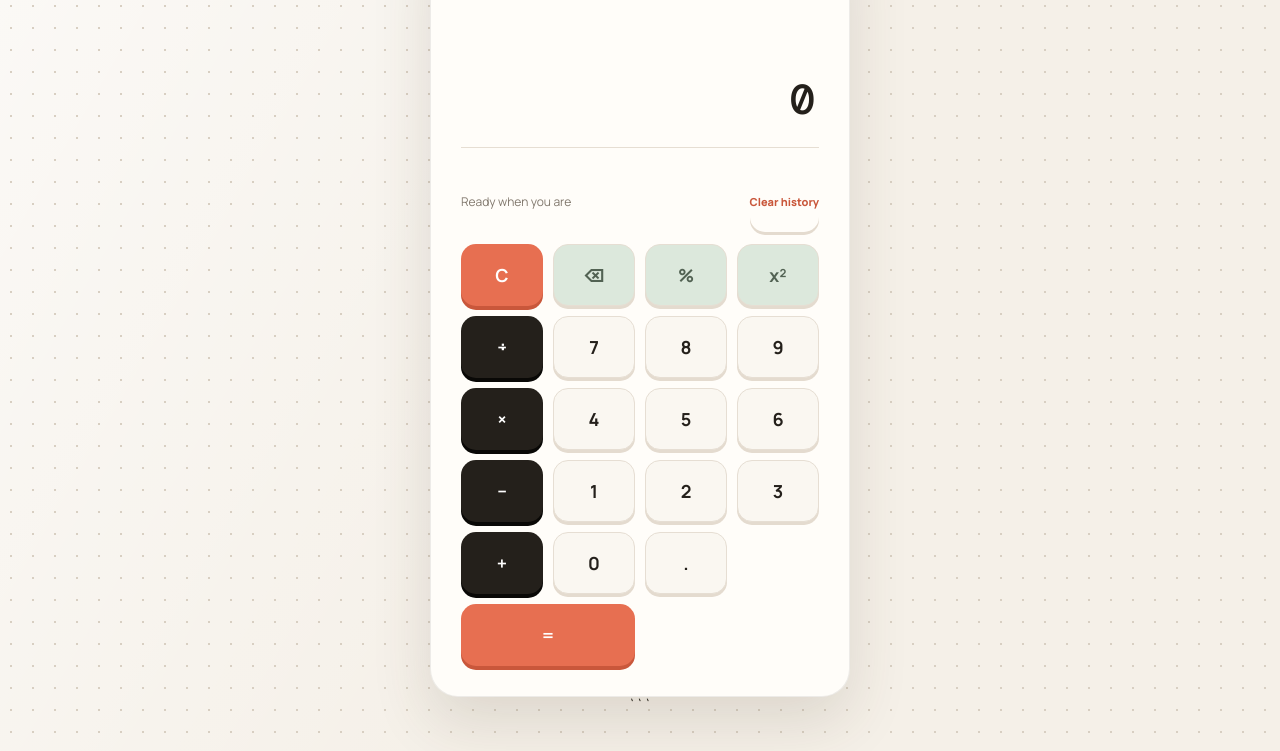
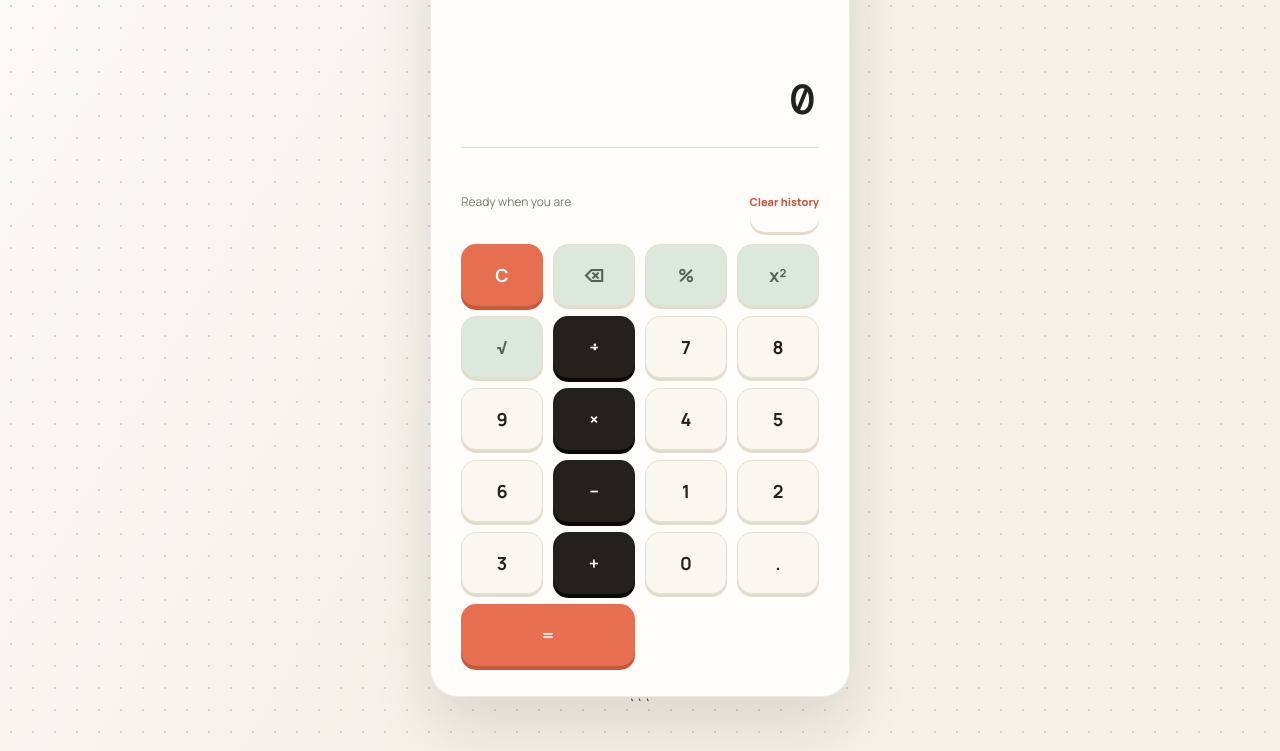
Before and after one commit to tarundb00/calcu, a plain HTML site: page index.html in a window 1280 px wide. Shown: the part 137-888 px from the top of the page. Drawn offline with nearby package versions, Linux system fonts and the light colour scheme.

Commit message:
sumanth ps 4

```diff
--- a/index.html
+++ b/index.html
@@ -242,6 +242,7 @@
             <button class="btn-func" onclick="deleteLast()">⌫</button>
             <button class="btn-func" onclick="appendValue('%')">%</button>
             <button class="btn-func" onclick="squareNumber()">x²</button>
+            <button class="btn-func" onclick="squareRootNumber()">√</button>
             <button class="operator" onclick="appendValue('/')">÷</button>
 
             <button onclick="appendValue('7')">7</button>
@@ -300,6 +301,17 @@
             display.value = number ** 2;
         }
 
+        function squareRootNumber() {
+            const number = Number(display.value);
+
+            if (!display.value || !Number.isFinite(number) || number < 0) {
+                display.value = "Error";
+                return;
+            }
+
+            display.value = Math.sqrt(number);
+        }
+
         function calculate() {
             try {
                 const original = display.value;
```
